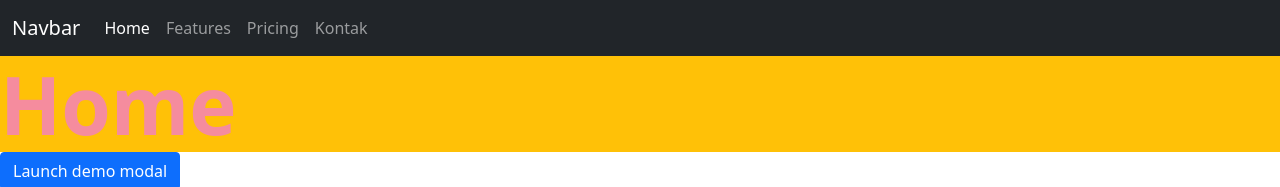
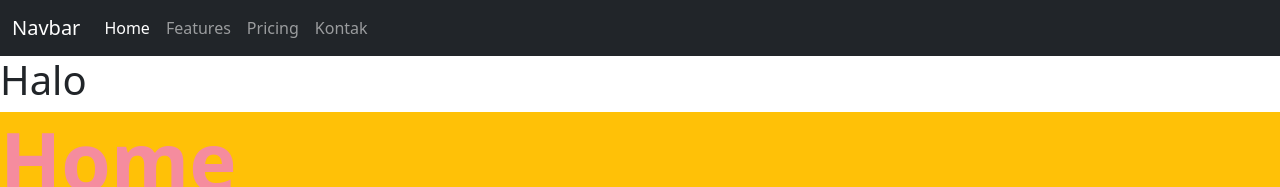
Before and after one commit to rozium/asd, a plain HTML site: page index.html in a window 1280 px wide. Shown: the top 187 px of the page. Drawn offline with nearby package versions, Linux system fonts and the light colour scheme.

Commit message:
Update index.html
tambah halo

```diff
--- a/index.html
+++ b/index.html
@@ -32,6 +32,7 @@
             </div>
         </div>
     </nav>
+    <h1>Halo</h1>
     <div class="display-1 bg-warning fw-bold text-pink">Home</div>
     <!-- Button trigger modal -->
     <button type="button" class="btn btn-primary" data-bs-toggle="modal" data-bs-target="#exampleModal">
```
